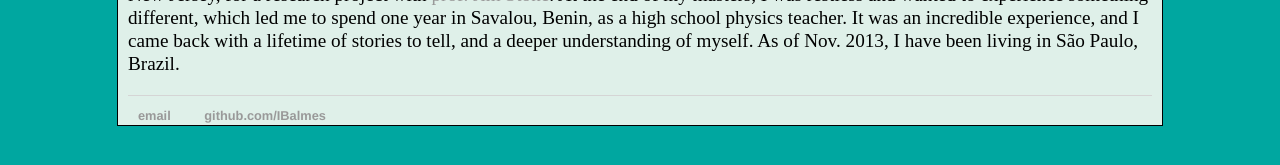
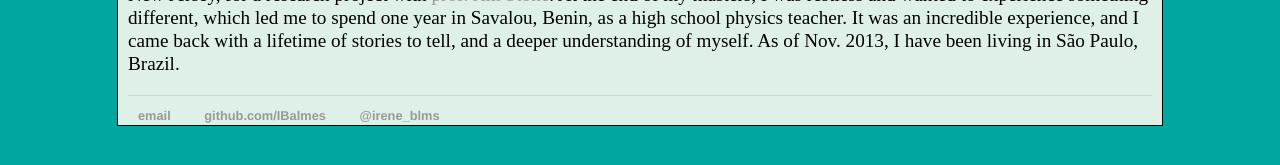
Before and after one commit to IBalmes/IBalmes.github.io, a Jekyll site: the page built from about/index.html, in a window 1280 px wide. Shown: the part 583-748 px from the top of the page. Built offline with Jekyll 4.4.1, drawn with Linux system fonts in a browser that asks for light colours.

Commit message:
Added twitter account

```diff
--- a/_layouts/default.html
+++ b/_layouts/default.html
@@ -27,6 +27,7 @@
       <ul>
         <li><a href="mailto:irene.balmes@normalesup.org">email</a></li>
         <li><a href="https://github.com/IBalmes">github.com/IBalmes</a></li>
+        <li><a href="https://twitter.com/irene_blms">@irene_blms</a></li>
       </ul>
     </footer>
   </body>
```
